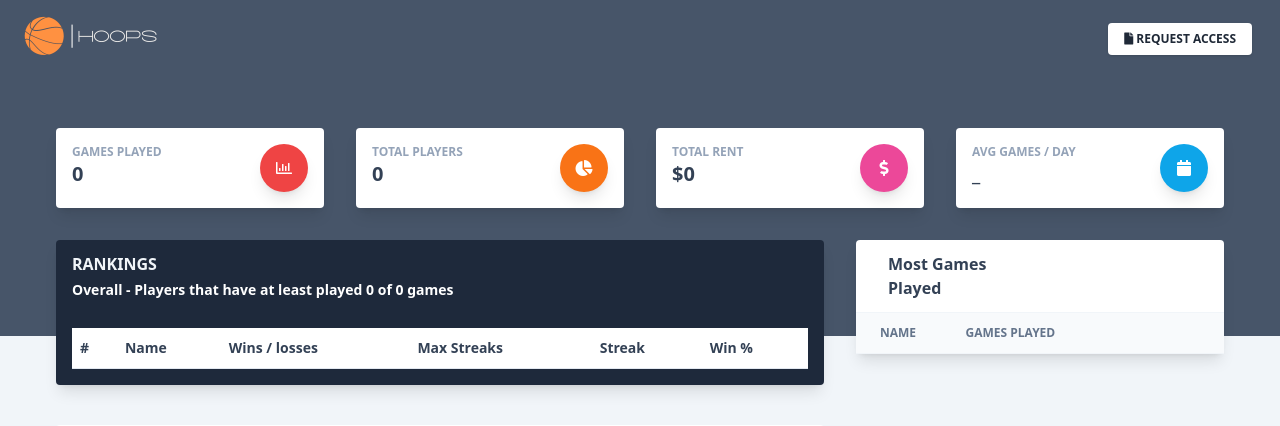
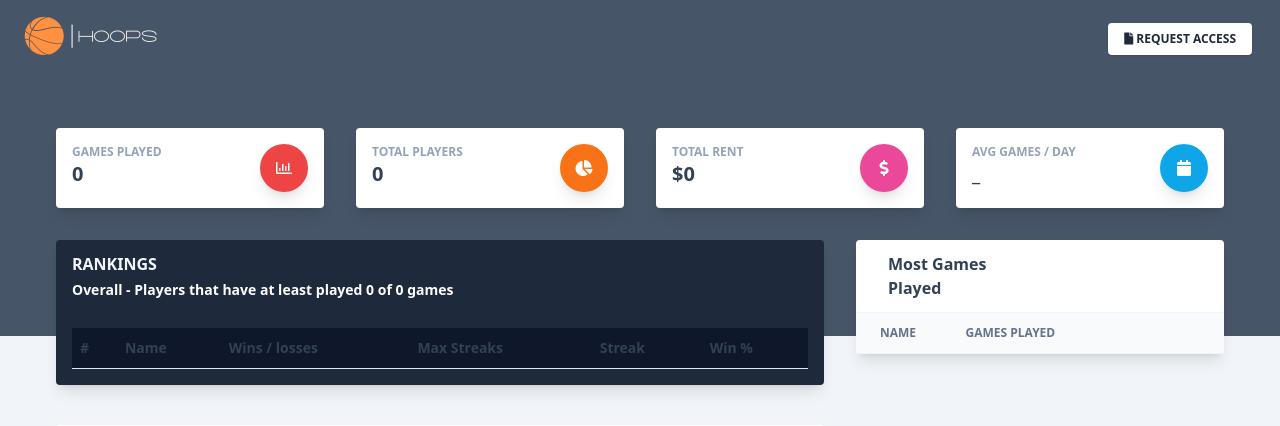
Before and after one commit to manrajsingh/hoops, a Django app: page /dashboard/1 in a window 1280 px wide. Shown: the top 426 px of the page. Run offline with Django 4.2, Linux system fonts and the light colour scheme; data that the repository does not hold is empty; some libraries are stand-ins or nearby versions.

Commit message:
Player ranking header colors fix

```diff
--- a/hoops/hoops/templates/dashboard.html
+++ b/hoops/hoops/templates/dashboard.html
@@ -114,42 +114,42 @@
                     <div class="p-4 flex-auto">
                         <div class="relative">
                             <div
-                                class="overflow-auto scrollbar:!w-1.5 scrollbar:!h-1.5 scrollbar:bg-transparent scrollbar-track:!bg-slate-100 scrollbar-thumb:!rounded scrollbar-thumb:!bg-slate-300 scrollbar-track:!rounded dark:scrollbar-track:!bg-slate-500/[0.16] dark:scrollbar-thumb:!bg-slate-500/50 max-h-96 supports-scrollbars:pr-2 lg:max-h-96">
+                                class="overflow-auto scrollbar:!w-1.5 scrollbar:!h-1.5 scrollbar:bg-transparent scrollbar-thumb:!rounded scrollbar-track:!rounded scrollbar-track:!bg-slate-500/[0.16] scrollbar-thumb:!bg-slate-500/50 max-h-96 supports-scrollbars:pr-2 lg:max-h-96">
                                 <table class="w-full text-left border-collapse">
                                     <thead>
                                         <tr>
                                             <th
-                                                class="sticky z-10 top-0 text-sm leading-6 font-semibold text-slate-700 bg-white p-0 dark:bg-slate-900 dark:text-slate-300">
+                                                class="sticky z-10 top-0 text-sm leading-6 font-semibold text-slate-700 p-0 bg-slate-900 text-slate-300">
                                                 <div
                                                     class="p-2 border-b border-slate-200 dark:border-slate-400/20">
                                                     # </div>
                                             </th>
                                             <th
-                                                class="sticky z-10 top-0 text-sm leading-6 font-semibold text-slate-700 bg-white p-0 dark:bg-slate-900 dark:text-slate-300">
+                                                class="sticky z-10 top-0 text-sm leading-6 font-semibold text-slate-700 p-0 bg-slate-900 text-slate-300">
                                                 <div
                                                     class="p-2 border-b border-slate-200 dark:border-slate-400/20">
                                                     Name</div>
                                             </th>
                                             <th
-                                                class="sticky z-10 top-0 text-sm leading-6 font-semibold text-slate-700 bg-white p-0 dark:bg-slate-900 dark:text-slate-300">
+                                                class="sticky z-10 top-0 text-sm leading-6 font-semibold text-slate-700 p-0 bg-slate-900 text-slate-300">
                                                 <div
                                                     class="p-2 border-b border-slate-200 dark:border-slate-400/20">
                                                     Wins / losses</div>
                                             </th>
                                             <th
-                                                class="sticky z-10 top-0 text-sm leading-6 font-semibold text-slate-700 bg-white p-0 dark:bg-slate-900 dark:text-slate-300">
+                                                class="sticky z-10 top-0 text-sm leading-6 font-semibold text-slate-700 p-0 bg-slate-900 text-slate-300">
                                                 <div
                                                     class="p-2 border-b border-slate-200 dark:border-slate-400/20">
                                                     Max Streaks </div>
                                             </th>
                                             <th
-                                                class="sticky z-10 top-0 text-sm leading-6 font-semibold text-slate-700 bg-white p-0 dark:bg-slate-900 dark:text-slate-300">
+                                                class="sticky z-10 top-0 text-sm leading-6 font-semibold text-slate-700 p-0 bg-slate-900 text-slate-300">
                                                 <div
                                                     class="p-2 border-b border-slate-200 dark:border-slate-400/20">
                                                     Streak </div>
                                             </th>
                                             <th
-                                                class="sticky z-10 top-0 text-sm leading-6 font-semibold text-slate-700 bg-white p-0 dark:bg-slate-900 dark:text-slate-300">
+                                                class="sticky z-10 top-0 text-sm leading-6 font-semibold text-slate-700 p-0 bg-slate-900 text-slate-300">
                                                 <div
                                                     class="p-2 border-b border-slate-200 dark:border-slate-400/20">
                                                     Win %</div>
@@ -160,7 +160,7 @@
 
                                     </tbody>
                                 </table>
-                                <div class="sticky bottom-0 h-px -mt-px bg-slate-200 dark:bg-slate-400/20"></div>
+                                <div class="sticky bottom-0 h-px -mt-px bg-slate-400/20"></div>
                             </div>
                         </div>
                     </div>
```
